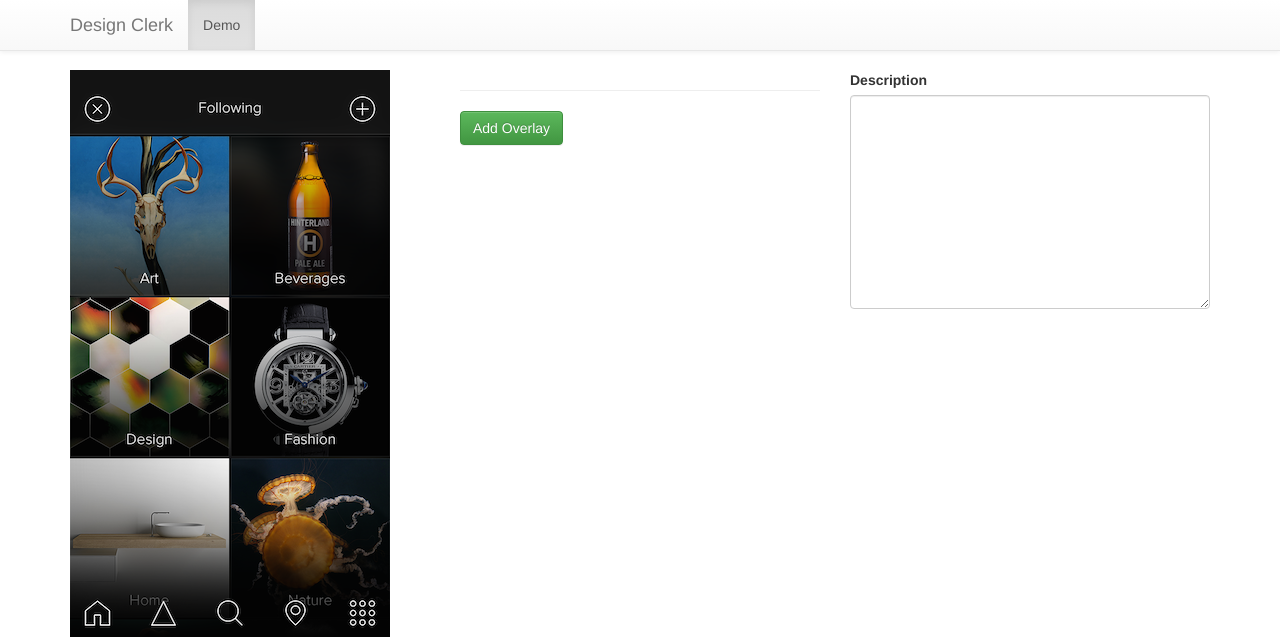
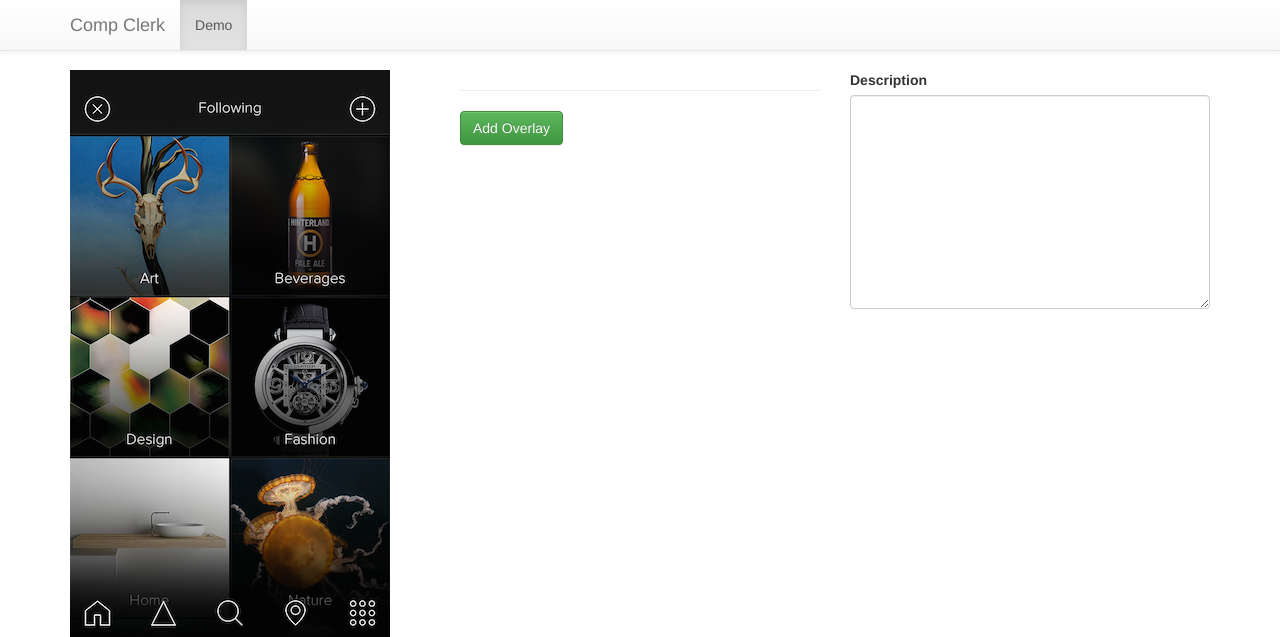
Before and after one commit to Hipo/comp-clerk, a Python web app: template compclerk/templates/index.html in a window 1280 px wide. Shown: the top 637 px of the page. Run offline with Jinja, Linux system fonts and the light colour scheme; the template is opened without the code that fills it, so the values that code supplies are empty; some libraries are stand-ins or nearby versions.

Commit message:
Fix title

```diff
--- a/compclerk/templates/index.html
+++ b/compclerk/templates/index.html
@@ -43,7 +43,7 @@
             <span class="icon-bar"></span>
             <span class="icon-bar"></span>
           </button>
-          <a class="navbar-brand" href="#">Design Clerk</a>
+          <a class="navbar-brand" href="#">Comp Clerk</a>
         </div>
         <div id="navbar" class="navbar-collapse collapse">
           <ul class="nav navbar-nav">
```
